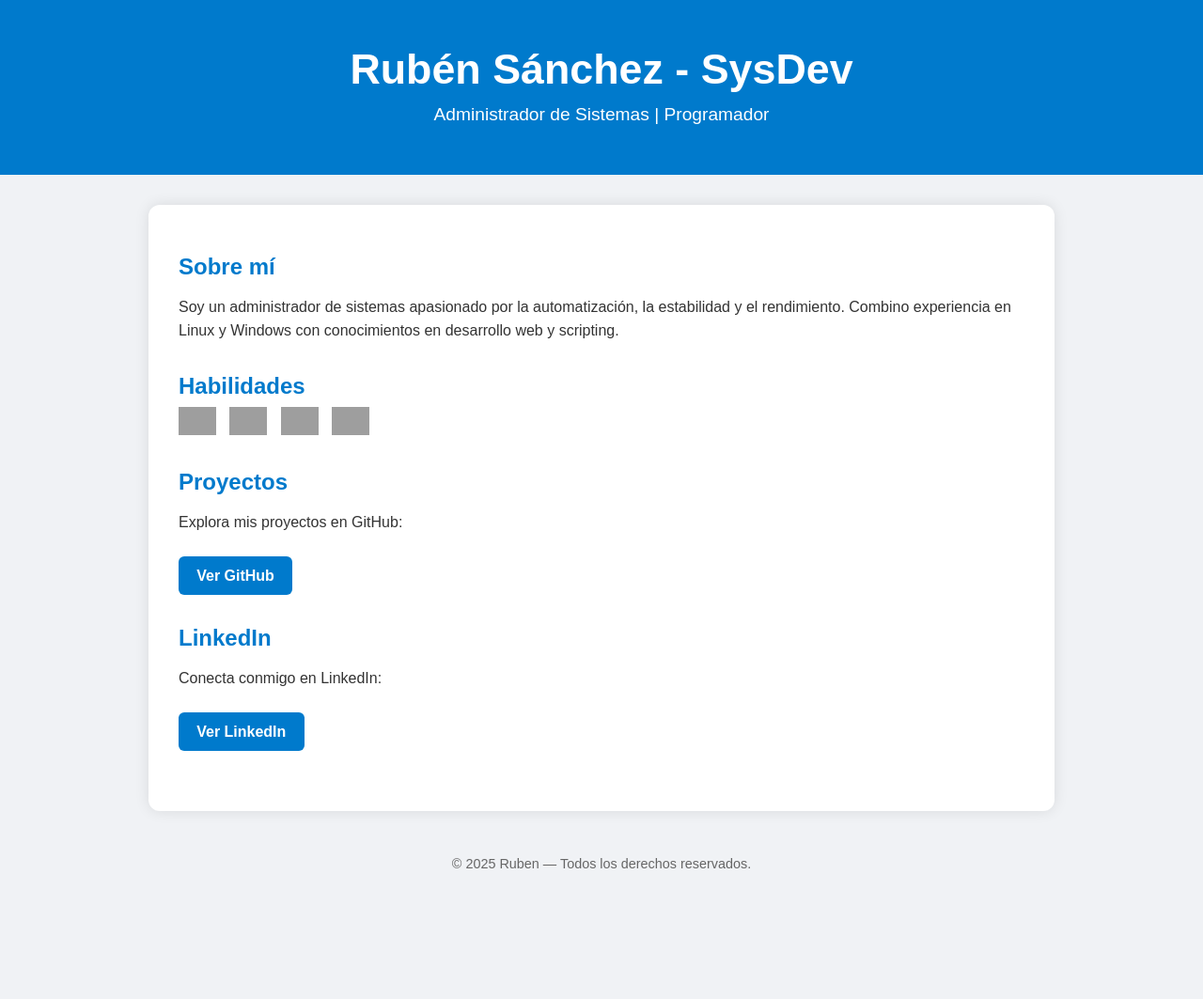
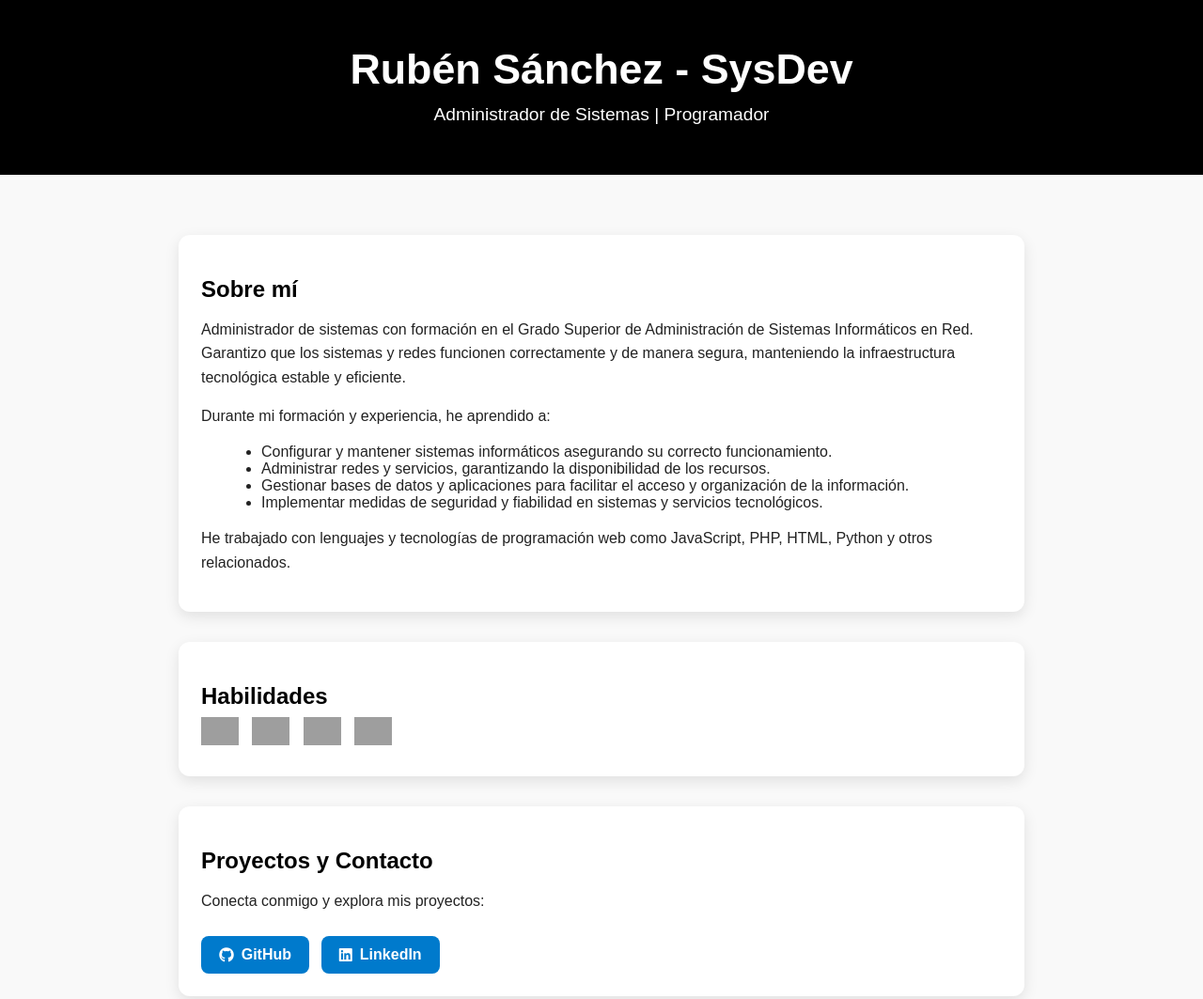
Before and after one commit to ruben-sysdev/ruben-sysdev.github.io, a plain HTML site: page index.html in a window 1280 px wide. Shown: the top 1063 px of the page at 94% size. Before the commit the page ends 943 px from the top, so only its background shows below. Drawn offline with Linux system fonts and the light colour scheme; grey boxes are pictures that could not be loaded.

Commit message:
Portofolio proyeccion

```diff
--- a/index.html
+++ b/index.html
@@ -3,19 +3,33 @@
 <head>
 <meta charset="UTF-8">
 <meta name="viewport" content="width=device-width, initial-scale=1.0">
-<title>Ruben SysDev - Portfolio</title>
+<title>Rubén Sánchez - SysDev</title>
+<link rel="stylesheet" href="https://cdnjs.cloudflare.com/ajax/libs/font-awesome/6.5.0/css/all.min.css">
 <style>
-    body { font-family: Arial, sans-serif; margin:0; padding:0; background:#f0f2f5; color:#333; }
-    header { background:#007acc; color:white; padding:3rem 1rem; text-align:center; }
+    body { font-family: Arial, sans-serif; margin:0; padding:0; background:#f9f9f9; color:#222; }
+    header { background:#000; color:white; padding:3rem 1rem; text-align:center; }
     header h1 { margin:0; font-size:2.8rem; }
     header p { margin:0.5rem 0 0; font-size:1.2rem; }
-    main { max-width:900px; margin:2rem auto; padding:2rem; background:white; border-radius:12px; box-shadow:0 0 15px rgba(0,0,0,0.1); }
-    section { margin-bottom:2rem; }
-    h2 { color:#007acc; margin-bottom:0.5rem; }
+    main { max-width:900px; margin:2rem auto; padding:2rem; }
+    section { margin-bottom:2rem; background:white; border-radius:12px; padding:1.5rem; box-shadow:0 5px 15px rgba(0,0,0,0.1); }
+    h2 { color:#000; margin-bottom:0.5rem; }
     p { line-height:1.6; }
-    .buttons a { display:inline-block; margin:0.5rem 0.5rem 0 0; padding:0.7rem 1.2rem; background:#007acc; color:white; text-decoration:none; border-radius:6px; font-weight:bold; transition:background 0.3s; }
+    ul { margin-left:1.5rem; }
+    .buttons a {
+        display:inline-flex;
+        align-items:center;
+        margin:0.5rem 0.5rem 0 0;
+        padding:0.7rem 1.2rem;
+        background:#007acc;
+        color:white;
+        text-decoration:none;
+        border-radius:8px;
+        font-weight:bold;
+        transition:background 0.3s;
+    }
+    .buttons a i { margin-right:8px; }
     .buttons a:hover { background:#005f99; }
-    .badges img { height:30px; margin-right:10px; }
+    .badges img { height:30px; margin-right:10px; margin-bottom:5px; }
     footer { text-align:center; padding:1rem; font-size:0.9rem; color:#666; }
 </style>
 </head>
@@ -30,7 +44,15 @@
 
 <section id="sobre-mi">
     <h2>Sobre mí</h2>
-    <p>Soy un administrador de sistemas apasionado por la automatización, la estabilidad y el rendimiento. Combino experiencia en Linux y Windows con conocimientos en desarrollo web y scripting.</p>
+    <p>Administrador de sistemas con formación en el Grado Superior de Administración de Sistemas Informáticos en Red. Garantizo que los sistemas y redes funcionen correctamente y de manera segura, manteniendo la infraestructura tecnológica estable y eficiente.</p>
+    <p>Durante mi formación y experiencia, he aprendido a:</p>
+    <ul>
+        <li>Configurar y mantener sistemas informáticos asegurando su correcto funcionamiento.</li>
+        <li>Administrar redes y servicios, garantizando la disponibilidad de los recursos.</li>
+        <li>Gestionar bases de datos y aplicaciones para facilitar el acceso y organización de la información.</li>
+        <li>Implementar medidas de seguridad y fiabilidad en sistemas y servicios tecnológicos.</li>
+    </ul>
+    <p>He trabajado con lenguajes y tecnologías de programación web como JavaScript, PHP, HTML, Python y otros relacionados.</p>
 </section>
 
 <section id="habilidades">
@@ -44,25 +66,18 @@
 </section>
 
 <section id="proyectos">
-    <h2>Proyectos</h2>
-    <p>Explora mis proyectos en GitHub:</p>
+    <h2>Proyectos y Contacto</h2>
+    <p>Conecta conmigo y explora mis proyectos:</p>
     <div class="buttons">
-        <a href="https://github.com/ruben-sysdev" target="_blank">Ver GitHub</a>
-    </div>
-</section>
-
-<section id="contacto">
-    <h2>LinkedIn</h2>
-    <p>Conecta conmigo en LinkedIn:</p>
-    <div class="buttons">
-        <a href="https://www.linkedin.com/in/rub%C3%A9n-s%C3%A1nchez-gonz%C3%A1lez/" target="_blank">Ver LinkedIn</a>
+        <a href="https://github.com/ruben-sysdev" target="_blank"><i class="fab fa-github"></i>GitHub</a>
+        <a href="https://www.linkedin.com/in/rub%C3%A9n-s%C3%A1nchez-gonz%C3%A1lez/" target="_blank"><i class="fab fa-linkedin"></i>LinkedIn</a>
     </div>
 </section>
 
 </main>
 
 <footer>
-    &copy; 2025 Ruben — Todos los derechos reservados.
+    &copy; 2025 Rubén Sánchez — Todos los derechos reservados.
 </footer>
 
 </body>
```
